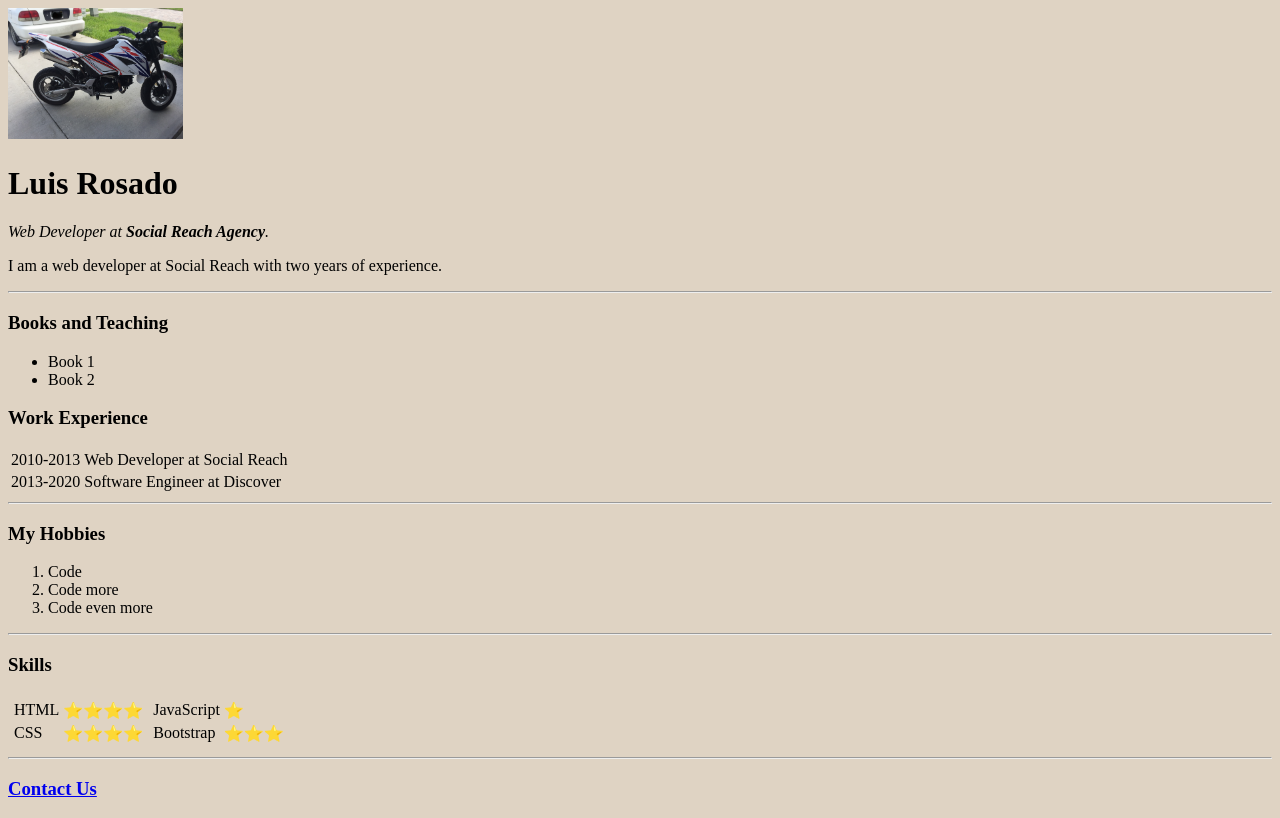
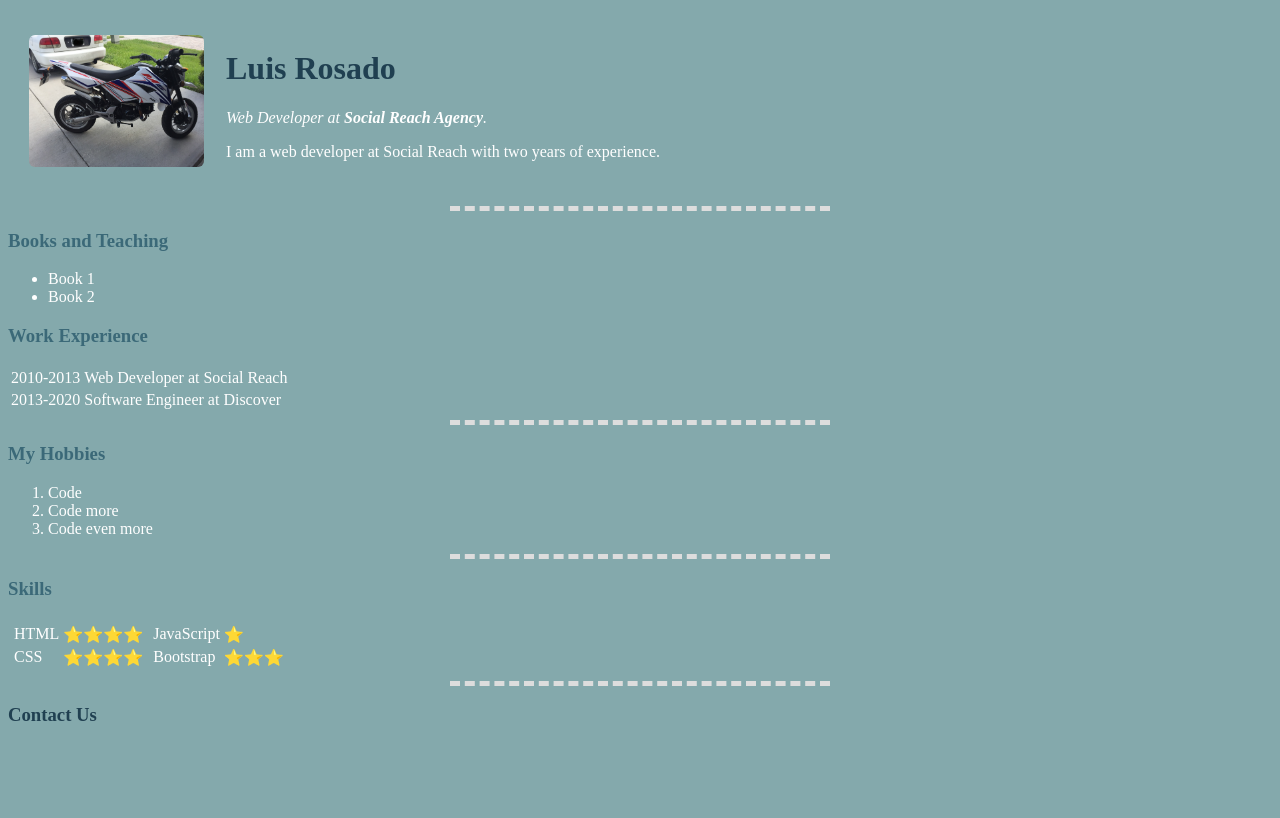
Before and after one commit to Luis-codes/cv, a plain HTML site: page index.html in a window 1280 px wide. Drawn offline with Linux system fonts and the light colour scheme.

Commit message:
added css file externally

```diff
--- /dev/null
+++ b/css/styles.css
@@ -0,0 +1,29 @@
+body {
+    background-color: #84a9ac;
+    color: white;
+  }
+
+hr {
+    border-style: none;
+    border-top-style: dashed;
+    border-color: #ddd;
+    border-width: 5px;
+    width: 30%;
+  }
+
+img {
+    border-radius: 6px;
+  }
+
+  h1 {
+    color: #204051;
+  }
+
+  h3 {
+    color: #3b6978;
+  }
+
+h3 a {
+  text-decoration: none;
+  color: #204051;
+}
--- a/index.html
+++ b/index.html
@@ -4,13 +4,23 @@
 <head>
   <meta charset="utf-8">
   <title>Luis's Personal Site</title>
+  <link rel="stylesheet" href="css/styles.css">
+
 </head>
 
-<body style="background-color: #dfd3c3">
-  <img src="images/image2.jpeg" alt="Motorcycle" width="175">
-  <h1>Luis Rosado</h1>
-  <p><em>Web Developer at <strong>Social Reach Agency</strong>.</em></p>
-  <p>I am a web developer at Social Reach with two years of experience.</p>
+<body>
+  <table cellspacing="20">
+    <tr>
+      <td><img src="images/image2.jpeg" alt="Motorcycle" width="175"></td>
+      <td>
+        <h1>Luis Rosado</h1>
+        <p><em>Web Developer at <strong>Social Reach Agency</strong>.</em></p>
+        <p>I am a web developer at Social Reach with two years of experience.</p>
+      </td>
+    </tr>
+  </table>
+
+
   <hr />
   <h3>Books and Teaching</h3>
   <ul>
```
Also changed, not shown: contactme.html (+2 -1 lines).
